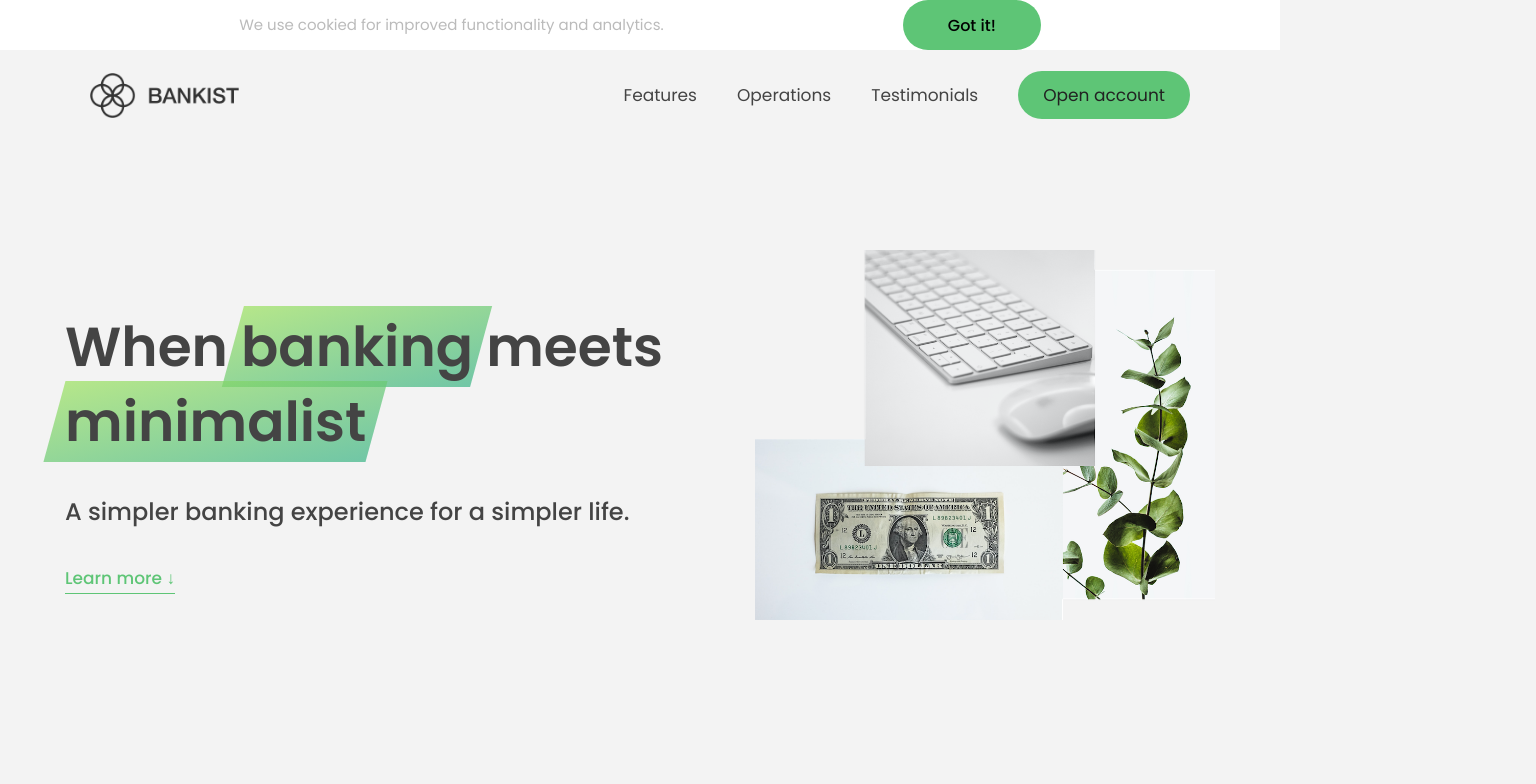
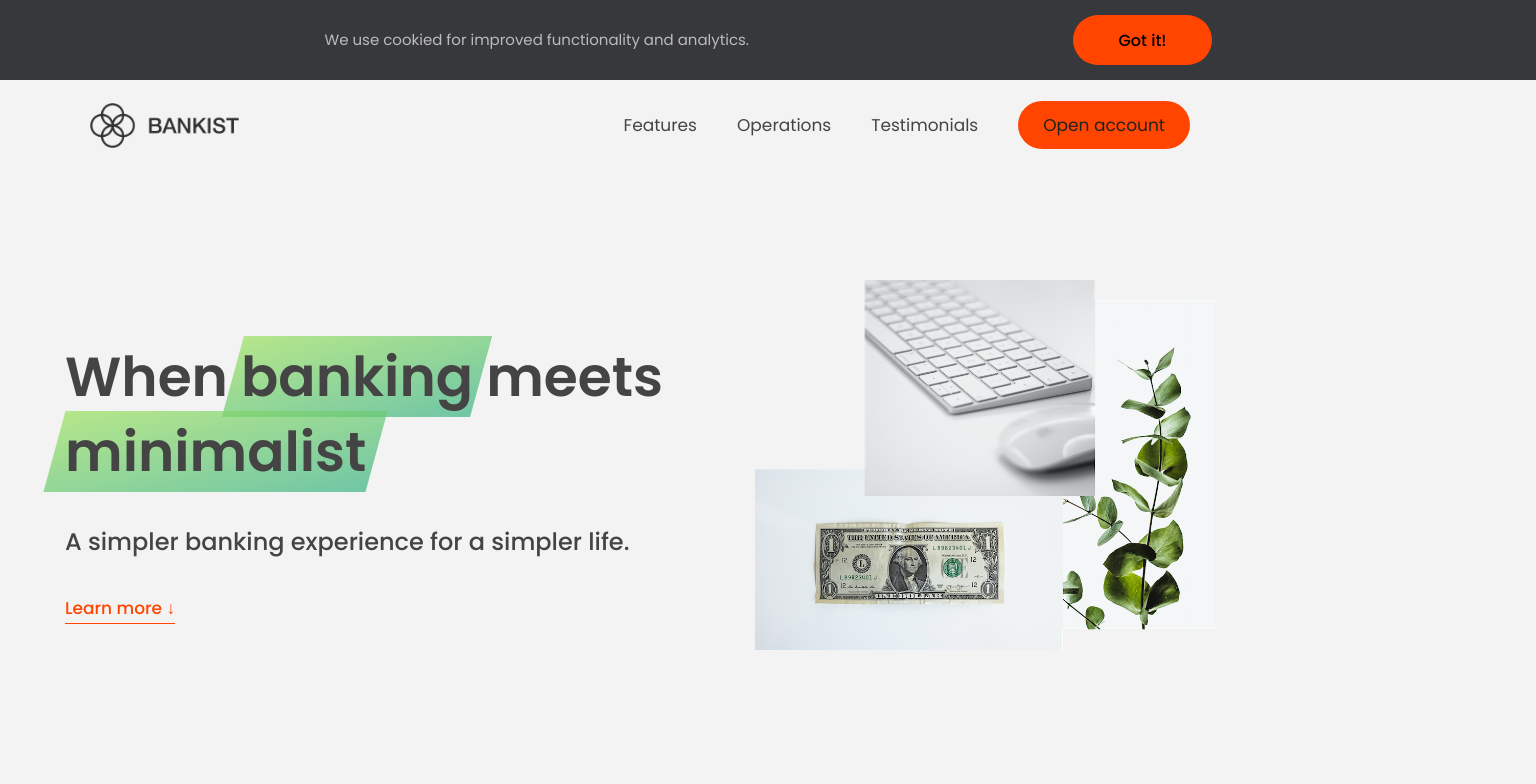
Before and after one commit to fortanza/Bankist-Website, a plain HTML site: page index.html in a window 1280 px wide. Shown: the top 784 px of the page, 1536 px wide, since content can reach past the window. Drawn offline with Linux system fonts and the light colour scheme.

Commit message:
184. Styles, Attributes and Classes

```diff
--- a/index.html
+++ b/index.html
@@ -21,6 +21,8 @@
           alt="Bankist logo"
           class="nav__logo"
           id="logo"
+          designer="Jonas"
+          data-version-number = "3.0"
         />
         <ul class="nav__links">
           <li class="nav__item">
--- a/script.js
+++ b/script.js
@@ -38,21 +38,22 @@ document.addEventListener('keydown', function (e) {
 ////////////////////////////////////////////////////////////////////////////////////////////////////////////////////////////////////////////////////////
 ////////////////////////////////////////////////////////////////////////////////////////////////////////////////////////////////////////////////////////
 
-//selection des éléments
+//....................selection des éléments....................
 
-console.log(document.documentElement);
-console.log(document.head);
-console.log(document.body);
+// console.log(document.documentElement);
+// console.log(document.head);
+// console.log(document.body);
 
 const header = document.querySelector('.header');
 const allSections = document.querySelectorAll('.section');
 document.getElementById('section--1');
 const allButtons = document.getElementsByTagName('button');
-console.log(allButtons);
+// console.log(allButtons);
 
-console.log(document.getElementsByClassName('btn'));
+// console.log(document.getElementsByClassName('btn'));
 
-//Création et insertion des éléments
+//....................Création et insertion des éléments....................
+
 //.insertAdjacentHTML
 
 const message = document.createElement('div');
@@ -63,16 +64,67 @@ message.innerHTML =
   'We use cookied for improved functionality and analytics. <button class="btn btn--close-cookie"> Got it! </button>';
 
 // header.prepend(message);
-header.append(message);
+// header.append(message);
 
 // header.append(message.closeNode(true)); //Permet de duplicer les éléments créés.
 header.before(message);
 // header.after(message);
 
-//Supprimer éléments
+//....................Supprimer éléments....................
 
 document.querySelector('.btn--close-cookie');
 addEventListener('click', function(){
   // message.remove();
   message.parentElement.removeChild(message);
 })
+
+// ....................Styles ....................
+
+message.style.backgroundColor='#37383b';
+message.style.width='120%';
+
+// console.log(getComputedStyle(message).color);  //connaitre la valeur de l'attribut CSS
+// console.log(getComputedStyle(message).height);
+
+message.style.height = Number.parseFloat(getComputedStyle(message).height,10)+30+'px'
+
+// Dans le ::ROOT
+document.documentElement.style.setProperty('--color-primary','orangered');
+
+// ....................Attibuts  ....................
+
+const logo = document.querySelector('.nav__logo');
+console.log(logo.alt);
+console.log(logo.src);
+console.log(logo.className);
+
+logo.alt = 'Beautiful minimalist logo'
+
+// Non standard
+console.log(logo.designer);
+console.log(logo.getAttribute('designer'));
+logo.getAttribute('compagny', 'Bankinst')
+
+console.log(logo.src)
+console.log(logo.getAttribute('src'));
+
+const link = document.querySelector('.twitter-link');
+console.log(link.href);
+console.log(link.getAttribute('href'));
+
+//data attributes
+
+console.log(logo.dataset.versionNumber); //3.0.
+
+//classes
+
+logo.classList.add()
+
+// Classes
+
+logo.classList.add('c', 'j');
+logo.classList.remove('c', 'j');
+logo.classList.toggle('c', 'j');
+logo.classList.contains('c', 'j');
+
+// Don't use
```
